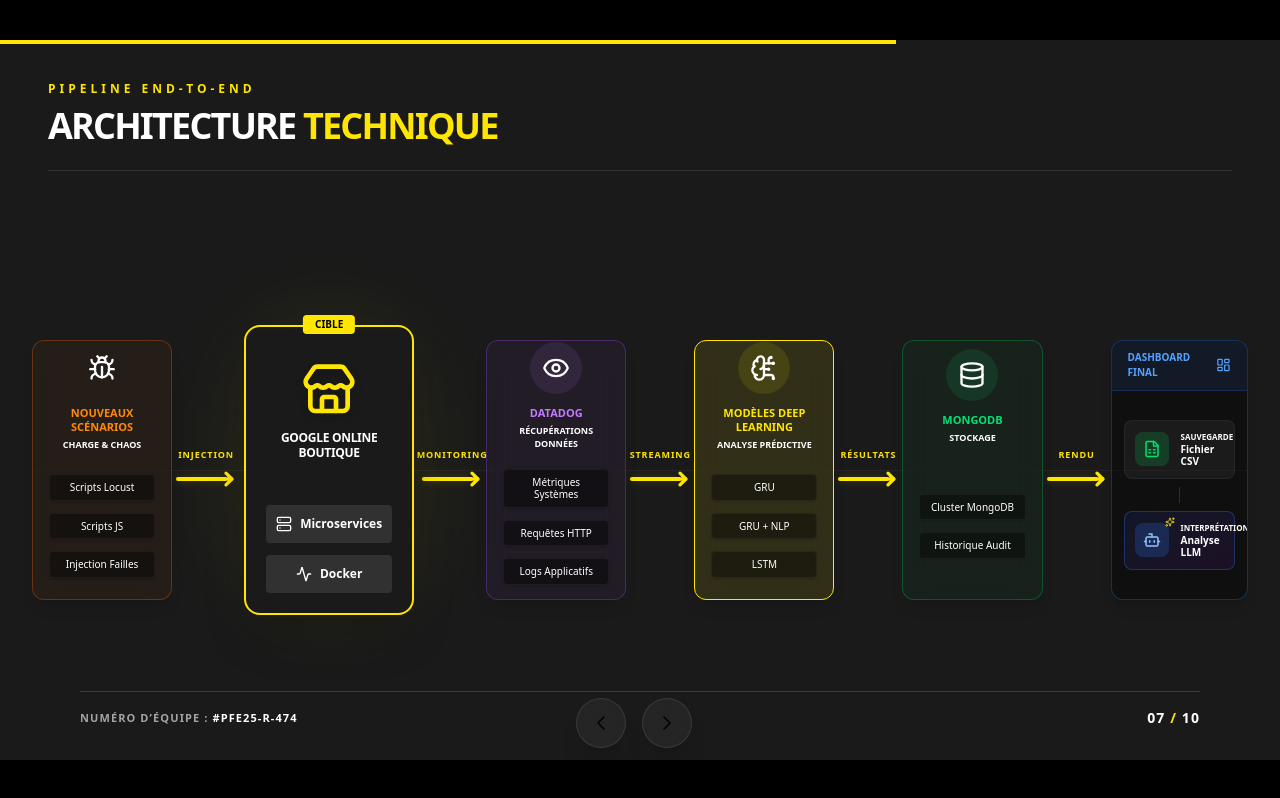
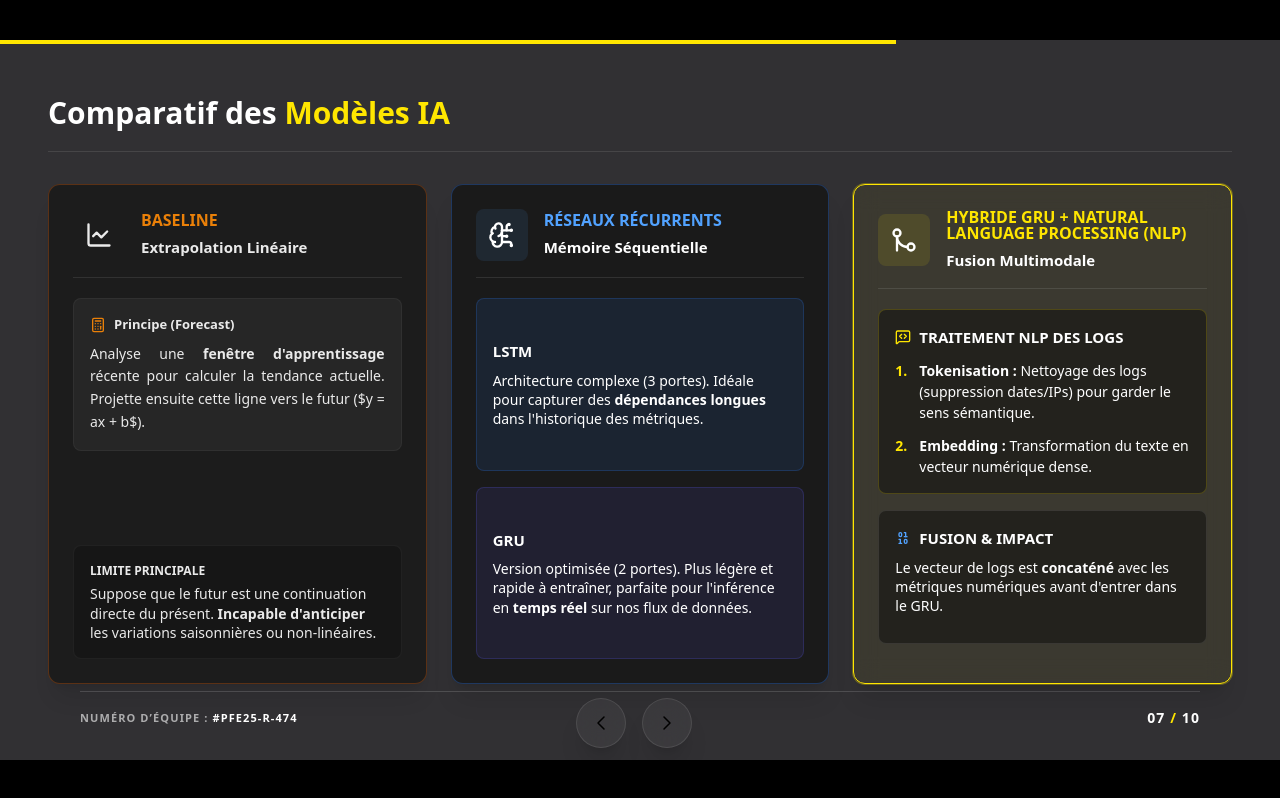
Before and after one commit to Medenga/Presentation-PFE, a React (Vite) app in the folder client/: page /slide7 in a window 1280 px wide. Built offline with nearby package versions, Linux system fonts and the light colour scheme.

Commit message:
Update Slide7.jsx

```diff
--- a/client/src/slides/Slide7.jsx
+++ b/client/src/slides/Slide7.jsx
@@ -1,194 +1,171 @@
 import React from 'react';
 import {
-  Store,
-  Database,
-  LayoutDashboard,
+  TrendingUp,
   BrainCircuit,
-  Bug,
-  Eye,
-  ArrowRight,
-  Activity,
-  Server,
-  FileSpreadsheet,
-  Bot,
-  Sparkles
+  GitMerge,
+  Zap,
+  Calculator,
+  Binary,
+  MessageSquareCode,
+  Layers,
+  Timer,
+  LineChart
 } from 'lucide-react';
 
-// Composant Boîte : Hauteur ~260px, Textes Blancs
-const CompactBox = ({ title, icon, subtitle, color, bgColor, borderColor, details }) => (
-  <div className={`relative flex flex-col p-4 rounded-xl border ${borderColor} ${bgColor} backdrop-blur-md w-[150px] h-[260px] shadow-lg transition-transform hover:-translate-y-2 z-10`}>
+// Card Structure : Polices augmentées
+const Card = ({ title, subtitle, icon, color, borderColor, children, isFocus = false }) => (
+  <div className={`relative h-full flex flex-col p-6 rounded-xl border ${borderColor} bg-[#1a1a1a] backdrop-blur-md shadow-xl overflow-hidden ${isFocus ? 'ring-1 ring-[#FFE600]/30 bg-[#FFE600]/5' : ''}`}>
+
     {/* Header */}
-    <div className="flex flex-col items-center mb-4 text-center h-20 justify-center">
-      <div className={`mb-3 p-3 rounded-full ${color.replace('text-', 'bg-')}/10`}>
+    <div className="flex items-center gap-4 mb-5 shrink-0 border-b border-white/10 pb-4">
+      <div className={`p-3 rounded-lg ${color.replace('text-', 'bg-')}/10`}>
         {React.cloneElement(icon, { size: 28 })}
       </div>
-      <h3 className={`font-black text-[11px] uppercase leading-tight ${color}`}>{title}</h3>
-      {subtitle && <span className="text-[9px] text-white font-bold mt-1">{subtitle}</span>}
+      <div>
+        <h3 className={`font-black text-[16px] uppercase leading-none ${color}`}>{title}</h3>
+        <p className="text-[15px] text-white font-bold mt-2">{subtitle}</p>
+      </div>
     </div>
 
-    {/* Divider */}
-    <div className={`h-[1px] w-full ${color.replace('text-', 'bg-')}/20 mb-4`}></div>
-
-    {/* Details (Textes blancs) */}
-    <div className="flex flex-col gap-3 flex-1 justify-center">
-      {details.map((d, i) => (
-        <div key={i} className="bg-black/40 rounded px-2 py-1.5 border border-white/5 text-center shadow-sm">
-          <span className="text-[10px] font-medium text-white block leading-tight">{d}</span>
-        </div>
-      ))}
+    {/* Content */}
+    <div className="flex-1 flex flex-col gap-4">
+      {children}
     </div>
   </div>
 );
 
-// Flèche Statique Large
-const SolidArrow = ({ label }) => (
-  <div className="flex flex-col items-center justify-center w-[60px] mx-1 shrink-0">
-    <span className="text-[9px] font-black uppercase mb-1.5 text-[#FFE600] tracking-widest whitespace-nowrap">
-      {label}
-    </span>
-    <div className="relative w-full flex items-center">
-      <div className="h-[4px] w-full bg-[#FFE600] rounded-l-sm shadow-[0_0_10px_rgba(255,230,0,0.2)]"></div>
-      <ArrowRight size={24} className="text-[#FFE600] -ml-2.5" strokeWidth={4} />
-    </div>
-  </div>
-);
-
-const Slide7FinalClean = () => {
+const SlideComparisonLargeWhite = () => {
   return (
-    <div className="w-[1280px] h-[720px] bg-[#1a1a1a] text-white flex flex-col px-8 py-10 font-sans overflow-hidden relative">
+    <div className="w-[1280px] h-[720px] bg-pres-grey text-white flex flex-col px-10 py-8 font-sans overflow-hidden relative">
 
       {/* HEADER */}
-      <div className="mb-12 flex justify-between items-end border-b border-white/10 pb-6 mx-4">
+      <div className="flex justify-between items-end border-b border-white/10 pb-5 mx-2 shrink-0 h-[80px] mb-8">
         <div>
-          <div className="text-[#FFE600] text-[12px] font-bold tracking-[4px] uppercase mb-2">Pipeline End-to-End</div>
-          <h1 className="text-4xl font-black uppercase tracking-tighter">Architecture <span className="text-[#FFE600]">Technique</span></h1>
+          <div className="text-[#FFE600] text-[10px] font-bold tracking-[4px] uppercase mb-1"></div>
+          <h1 className="text-3xl font-bold">Comparatif des <span className="text-[#FFE600]">Modèles IA</span></h1>
         </div>
-        {/* Badge retiré ici */}
+        <div className="flex gap-2">
+
+        </div>
       </div>
 
-      {/* --- FLUX LINEAIRE --- */}
-      <div className="flex-1 flex items-center justify-center relative px-0">
+      {/* --- GRID CONTENT --- */}
+      <div className="grid grid-cols-3 gap-6 px-2 h-[500px] items-start">
 
-        {/* Ligne de fond */}
-        <div className="absolute top-1/2 left-0 right-0 h-[1px] bg-white/5 -z-0"></div>
+        {/* COL 1: BASELINE (Extrapolation Linéaire) */}
+        <div className="opacity-90 h-full flex flex-col">
 
-        {/* 1. SCÉNARIOS */}
-        <CompactBox
-          title="Nouveaux Scénarios"
-          subtitle="CHARGE & CHAOS"
-          icon={<Bug />}
-          color="text-orange-400"
-          bgColor="bg-orange-500/5"
-          borderColor="border-orange-500/30"
-          details={["Scripts Locust", "Scripts JS", "Injection Failles"]}
-        />
+          <Card
+            title="Baseline"
+            subtitle="Extrapolation Linéaire"
+            icon={<LineChart />}
+            color="text-orange-400"
+            borderColor="border-orange-500/30"
+          >
+            <div className="flex-1 flex flex-col gap-4">
+              <div className="bg-white/5 p-4 rounded-lg border border-white/5">
+                <div className="flex items-center gap-2 mb-2">
+                  <Calculator size={16} className="text-orange-400" />
+                  <span className="text-[13px] font-bold text-white">Principe (Forecast)</span>
+                </div>
+                <p className="text-[14px] text-white leading-relaxed text-justify">
+                  Analyse une <b>fenêtre d'apprentissage</b> récente pour calculer la tendance actuelle. Projette ensuite cette ligne vers le futur ($y = ax + b$).
+                </p>
+              </div>
 
-        <SolidArrow label="Injection" />
-
-        {/* 2. SYSTEME CIBLE (BOUTIQUE) */}
-        <div className="relative z-20 hover:-translate-y-2 transition-transform duration-300 mx-1">
-          <div className="absolute inset-0 bg-[#FFE600]/10 blur-2xl rounded-full"></div>
-          <div className="bg-[#1a1a1a] border-2 border-[#FFE600] rounded-2xl p-5 w-[170px] h-[290px] flex flex-col shadow-2xl relative">
-            <div className="absolute -top-3 left-1/2 -translate-x-1/2 bg-[#FFE600] text-black text-[10px] font-black px-3 py-0.5 rounded uppercase">Cible</div>
-            <div className="flex flex-col items-center justify-center h-32 mb-4">
-              <Store size={56} className="text-[#FFE600] mb-3 drop-shadow-lg" />
-              <span className="text-[12px] font-black uppercase text-center leading-tight tracking-tight">Google Online<br />Boutique</span>
-            </div>
-            <div className="mt-auto grid grid-cols-1 gap-3 w-full">
-              <div className="bg-white/10 p-2.5 rounded flex items-center justify-center gap-2">
-                <Server size={16} className="text-white" />
-                <span className="text-[12px] font-bold text-white">Microservices</span>
-              </div>
-              <div className="bg-white/10 p-2.5 rounded flex items-center justify-center gap-2">
-                <Activity size={16} className="text-white" />
-                <span className="text-[12px] font-bold text-white">Docker</span>
+              <div className="bg-black/20 p-4 rounded-lg border border-white/5 mt-auto">
+                <span className="text-[12px] text-white uppercase font-bold block mb-1">Limite Principale</span>
+                <p className="text-[14px] text-white leading-snug">
+                  Suppose que le futur est une continuation directe du présent. <b>Incapable d'anticiper</b> les variations saisonnières ou non-linéaires.
+                </p>
               </div>
             </div>
-          </div>
+          </Card>
         </div>
 
-        <SolidArrow label="Monitoring" />
+        {/* COL 2: DEEP LEARNING (SÉPARÉ) */}
+        <div className="h-full flex flex-col">
 
-        {/* 3. DATADOG */}
-        <CompactBox
-          title="Datadog"
-          subtitle="RÉCUPÉRATIONS DONNÉES"
-          icon={<Eye />}
-          color="text-purple-400"
-          bgColor="bg-purple-500/5"
-          borderColor="border-purple-500/30"
-          details={["Métriques Systèmes", "Requêtes HTTP", "Logs Applicatifs"]}
-        />
+          <Card
+            title="Réseaux Récurrents"
+            subtitle="Mémoire Séquentielle"
+            icon={<BrainCircuit />}
+            color="text-blue-400"
+            borderColor="border-blue-500/30"
+          >
+            <div className="flex-1 flex flex-col gap-4">
 
-        <SolidArrow label="Streaming" />
+              {/* BLOC LSTM */}
+              <div className="bg-blue-500/10 p-4 rounded-lg border border-blue-500/20 flex-1 flex flex-col justify-center relative overflow-hidden">
 
-        {/* 4. MODELE IA */}
-        <CompactBox
-          title="Modèles Deep Learning"
-          subtitle="ANALYSE PRÉDICTIVE"
-          icon={<BrainCircuit />}
-          color="text-[#FFE600]"
-          bgColor="bg-[#FFE600]/10"
-          borderColor="border-[#FFE600]"
-          details={["GRU", "GRU + NLP", "LSTM"]}
-        />
+                <div className="flex items-center justify-between mb-2">
+                  <span className="text-[15px] font-black text-white">LSTM</span>
+                </div>
+                <p className="text-[14px] text-white leading-snug relative z-10">
+                  Architecture complexe (3 portes). Idéale pour capturer des <b>dépendances longues</b> dans l'historique des métriques.
+                </p>
+              </div>
 
-        <SolidArrow label="Résultats" />
+              {/* BLOC GRU */}
+              <div className="bg-indigo-500/10 p-4 rounded-lg border border-indigo-500/20 flex-1 flex flex-col justify-center relative overflow-hidden">
 
-        {/* 5. DATABASE */}
-        <CompactBox
-          title="MongoDB"
-          subtitle="STOCKAGE"
-          icon={<Database />}
-          color="text-green-400"
-          bgColor="bg-green-500/5"
-          borderColor="border-green-500/30"
-          details={["Cluster MongoDB", "Historique Audit"]}
-        />
+                <div className="flex items-center justify-between mb-2">
+                  <span className="text-[15px] font-black text-white">GRU</span>
+                </div>
+                <p className="text-[14px] text-white leading-snug relative z-10">
+                  Version optimisée (2 portes). Plus légère et rapide à entraîner, parfaite pour l'inférence en <b>temps réel</b> sur nos flux de données.
+                </p>
+              </div>
 
-        <SolidArrow label="Rendu" />
+            </div>
+          </Card>
+        </div>
 
-        {/* 6. DASHBOARD */}
-        <div className="w-[150px] h-[260px] bg-black/40 border border-blue-500/30 rounded-xl overflow-hidden flex flex-col shadow-lg z-10 hover:-translate-y-2 transition-transform">
+        {/* COL 3: HYBRIDE (NLP) */}
+        <div className="h-full flex flex-col z-10">
 
-          {/* Header */}
-          <div className="bg-blue-500/10 px-4 py-3 border-b border-blue-500/20 flex justify-between items-center h-[50px] shrink-0">
-            <span className="text-[10px] font-bold text-blue-400 uppercase">DASHBOARD FINAL</span>
-            <LayoutDashboard size={16} className="text-blue-400" />
-          </div>
+          <Card
+            title="Hybride GRU + Natural Language Processing (NLP)"
+            subtitle="Fusion Multimodale"
+            icon={<GitMerge />}
+            color="text-[#FFE600]"
+            borderColor="border-[#FFE600]"
+            isFocus={true}
+          >
+            <div className="flex-1 flex flex-col gap-3">
 
-          {/* Body */}
-          <div className="p-3 flex flex-col gap-4 flex-1 justify-center w-full">
+              {/* Explication NLP */}
+              <div className="bg-black/40 p-4 rounded-lg border border-[#FFE600]/20">
+                <div className="flex items-center gap-2 mb-3">
+                  <MessageSquareCode size={16} className="text-[#FFE600]" />
+                  <span className="text-[15px] font-bold text-white uppercase">Traitement NLP des Logs</span>
+                </div>
+                <ul className="space-y-3">
+                  <li className="flex gap-3 text-[14px] text-white">
+                    <span className="text-[#FFE600] font-bold text-[14px]">1.</span>
+                    <span><b>Tokenisation :</b> Nettoyage des logs (suppression dates/IPs) pour garder le sens sémantique.</span>
+                  </li>
+                  <li className="flex gap-3 text-[14px] text-white">
+                    <span className="text-[#FFE600] font-bold text-[14px]">2.</span>
+                    <span><b>Embedding :</b> Transformation du texte en vecteur numérique dense.</span>
+                  </li>
+                </ul>
+              </div>
 
-            {/* INFO 1 : Sauvegarde CSV */}
-            <div className="bg-white/5 p-2.5 rounded-lg border border-white/5 flex items-center gap-3 w-full group">
-              <div className="bg-green-500/20 p-2 rounded-lg shrink-0 flex items-center justify-center group-hover:bg-green-500/30 transition-colors">
-                <FileSpreadsheet size={18} className="text-green-400" />
+              {/* Explication Fusion */}
+              <div className="bg-black/40 p-4 rounded-lg border border-white/10 mt-1">
+                <div className="flex items-center gap-2 mb-2">
+                  <Binary size={16} className="text-blue-400" />
+                  <span className="text-[15px] font-bold text-white uppercase">Fusion & Impact</span>
+                </div>
+                <p className="text-[14px] text-white leading-snug mb-3">
+                  Le vecteur de logs est <b>concaténé</b> avec les métriques numériques avant d'entrer dans le GRU.
+                </p>
+
               </div>
-              <div className="flex flex-col min-w-0">
-                <span className="text-[8px] text-white uppercase font-bold">Sauvegarde</span>
-                <span className="text-[10px] font-bold text-white leading-tight">Fichier CSV</span>
-              </div>
+
             </div>
-
-            {/* Lien visuel */}
-            <div className="flex justify-center -my-2 shrink-0">
-              <div className="h-4 w-[1px] bg-blue-500/30"></div>
-            </div>
-
-            {/* INFO 2 : Analyse LLM */}
-            <div className="bg-gradient-to-br from-blue-600/10 to-purple-600/10 p-2.5 rounded-lg border border-blue-500/30 flex items-center gap-3 relative w-full group">
-              <div className="bg-blue-500/20 p-2 rounded-lg relative shrink-0 flex items-center justify-center group-hover:bg-blue-500/30 transition-colors">
-                <Bot size={18} className="text-blue-300" />
-                <Sparkles size={10} className="text-yellow-300 absolute -top-1.5 -right-1.5" />
-              </div>
-              <div className="flex flex-col min-w-0 z-10">
-                <span className="text-[8px] text-white uppercase font-bold">Interprétation</span>
-                <span className="text-[10px] font-bold text-white leading-tight">Analyse LLM</span>
-              </div>
-            </div>
-
-          </div>
+          </Card>
         </div>
 
       </div>
@@ -207,4 +184,4 @@
   );
 };
 
-export default Slide7FinalClean;
+export default SlideComparisonLargeWhite;
```
